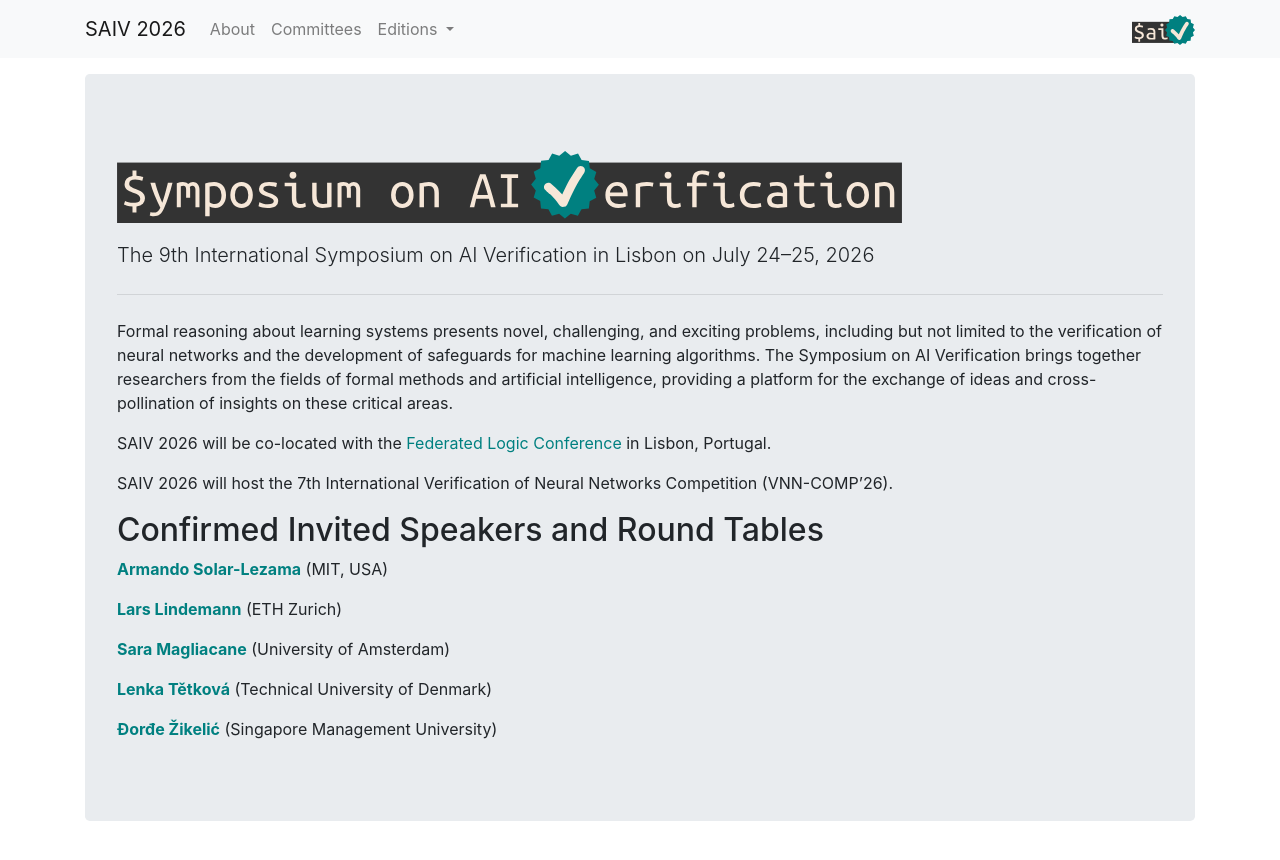
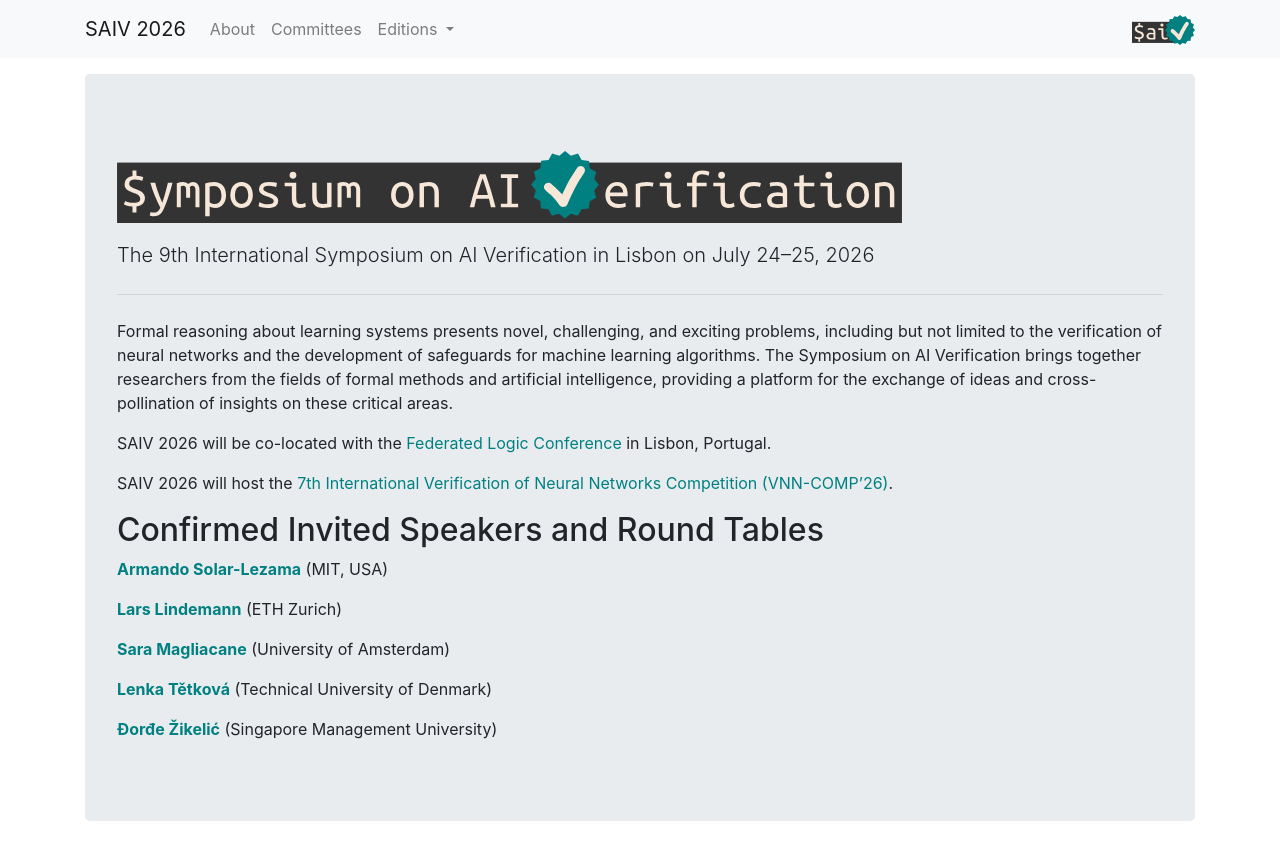
Before and after one commit to SAIV-conference/2026, a Jekyll site: the page built from index.md, in a window 1280 px wide. Shown: the top 860 px of the page. Built offline with Jekyll 4.4.1, drawn with Linux system fonts in a browser that asks for light colours; part of the change alters nothing that is shown.

Commit message:
add link

```diff
--- a/index.md
+++ b/index.md
@@ -6,7 +6,7 @@ Formal reasoning about learning systems presents novel, challenging, and excitin
 
 SAIV 2026 will be co-located with the [Federated Logic Conference](https://www.floc26.org/) in Lisbon, Portugal.
 
-SAIV 2026 will host the 7th International Verification of Neural Networks Competition (VNN-COMP'26).
+SAIV 2026 will host the [7th International Verification of Neural Networks Competition (VNN-COMP'26)](https://vnn-comp.github.io/).
 
 ## Confirmed Invited Speakers and Round Tables
 
```
